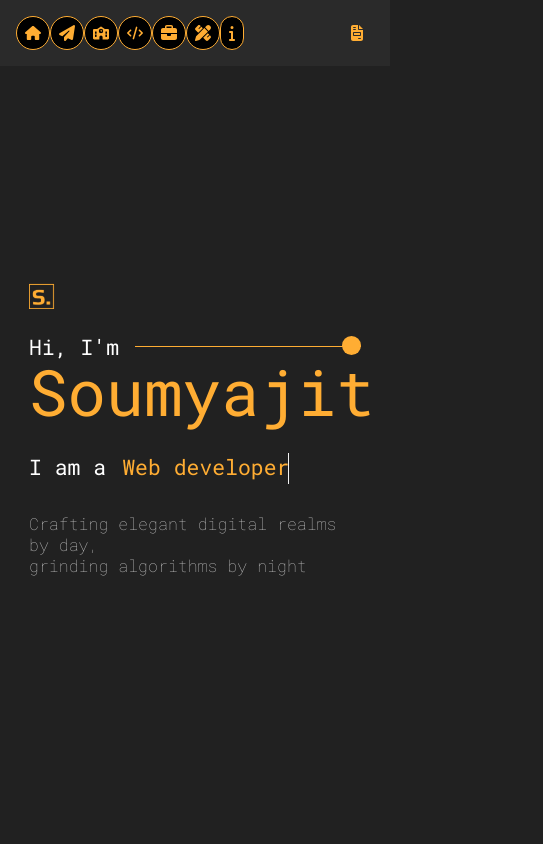
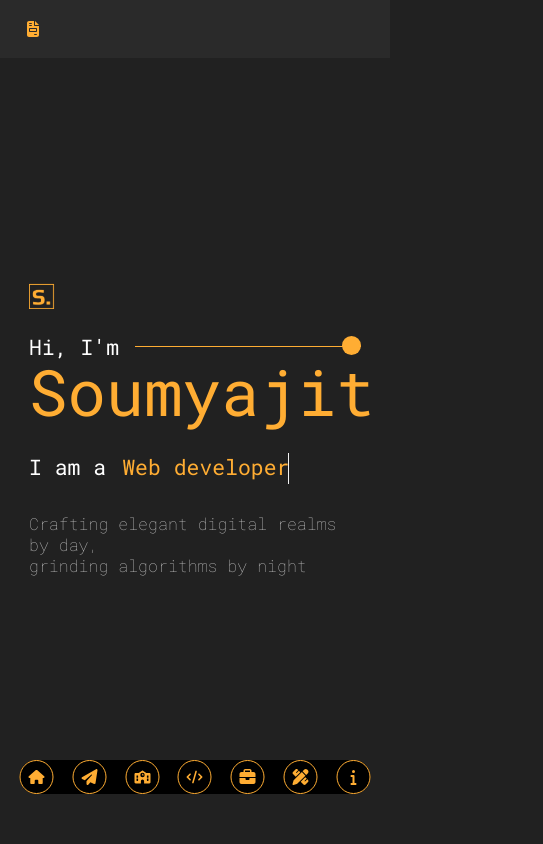
Before and after one commit to nishankkumar23/Portfolio, a React (Vite) app: page / in a window 390 px wide. Shown: the top 844 px of the page, 543 px wide, since content can reach past the window. Built offline with nearby package versions, Linux system fonts and the light colour scheme; the HTML template or start-up script is replaced by a standard one; a web font is replaced by a local one.

Commit message:
[UPDATE]: Responsiveness added to header and project-card

```diff
--- a/src/components/header/Header.css
+++ b/src/components/header/Header.css
@@ -22,13 +22,12 @@
     display: flex;
     align-items: center;
     justify-content: space-between;
-
 }
-.headicon{
-  z-index: 2
+.headicon {
+    z-index: 2;
 }
 
-.page-scrolled{
+.page-scrolled {
     position: absolute;
     height: 3px;
     background-color: var(--brand);
@@ -41,21 +40,21 @@
         transform: translateY(-10rem);
     }
     100% {
-    transform :translateY(0);
+        transform: translateY(0);
         opacity: 1;
     }
 }
 
 @keyframes slide-in-extra {
     0% {
-    transform :translateY(-10rem);
+        transform: translateY(-10rem);
         opacity: 0;
     }
-  50%{
-    transform :translateY(2rem);
+    50% {
+        transform: translateY(2rem);
     }
     100% {
-    transform :translateY(0);
+        transform: translateY(0);
         opacity: 1;
     }
 }
@@ -71,7 +70,7 @@
     transition: all ease 0.3s;
 }
 
-.brand:hover{
+.brand:hover {
     cursor: pointer;
     color: var(--brand);
 }
@@ -81,16 +80,16 @@
     align-items: center;
     justify-content: center;
     gap: 0.5rem;
-  padding:0.3rem;
+    padding: 0.3rem;
     transition: all ease 0.1s;
     border-radius: 0.3rem;
     color: var(--brand);
 }
 
-.brand-name{
+.brand-name {
     animation: slide-in-extra 1s 0.5s forwards;
     opacity: 0;
-  font-weight: 400
+    font-weight: 400;
 }
 
 .brand img {
@@ -109,15 +108,15 @@
     opacity: 0;
 }
 
-.resume-label{
-  font-size :1rem;
-  transition:all ease 0.1s;
+.resume-label {
+    font-size: 1rem;
+    transition: all ease 0.1s;
     animation: slide-in-extra 1s 0.4s forwards;
     opacity: 0;
 }
 
-.resume:hover{
-  cursor:pointer;
+.resume:hover {
+    cursor: pointer;
     color: white;
 }
 
@@ -133,7 +132,17 @@
         border-radius: 0;
     }
 
-  .resume-label{
+    .resume-label {
         display: none;
     }
+
+    .page-progress {
+        position: absolute;
+        left: 50%;
+        transform: translateX(-50%);
+        top: 90vh;
+        width: 90vw;
+        background: #000000;
+        border-radius: 40px
     }
+}
--- a/src/pages/Projects/ProjectBanner/ProjectBanner.css
+++ b/src/pages/Projects/ProjectBanner/ProjectBanner.css
@@ -53,8 +53,6 @@
                     box-shadow: inset 0 0 5px 1px #000;
                 }
 
-
-
                 .demo-btn {
                     background: var(--brand);
                     color: #000;
@@ -92,3 +90,25 @@
         }
     }
 }
+
+@media only screen and (max-width: 550px) {
+    .projectbanner {
+        flex-direction: column-reverse !important;
+        gap: 0.5rem;
+        .banner {
+            display: flex;
+            align-items: center;
+            justify-content: center;
+            img {
+                width: 100%;
+            }
+        }
+        .project-content {
+            .project-desc, .extras {
+                padding-left: 0rem;
+                padding-right: 0rem;
+            }
+
+        }
+    }
+}
```
Lines whose indentation alone changed are shown as unchanged.
